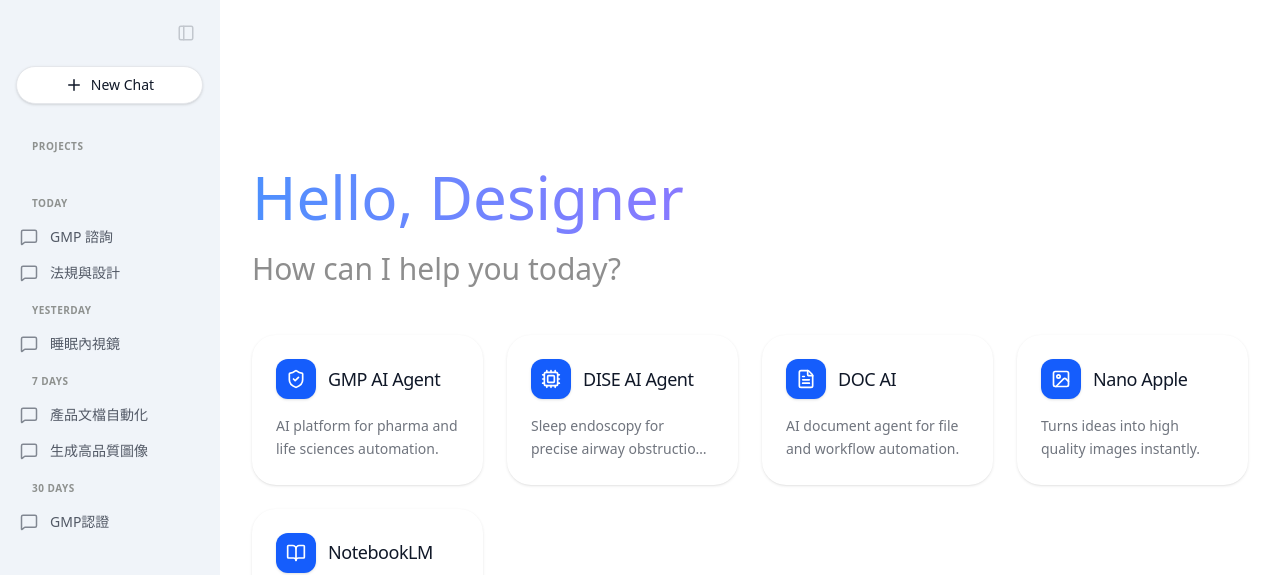
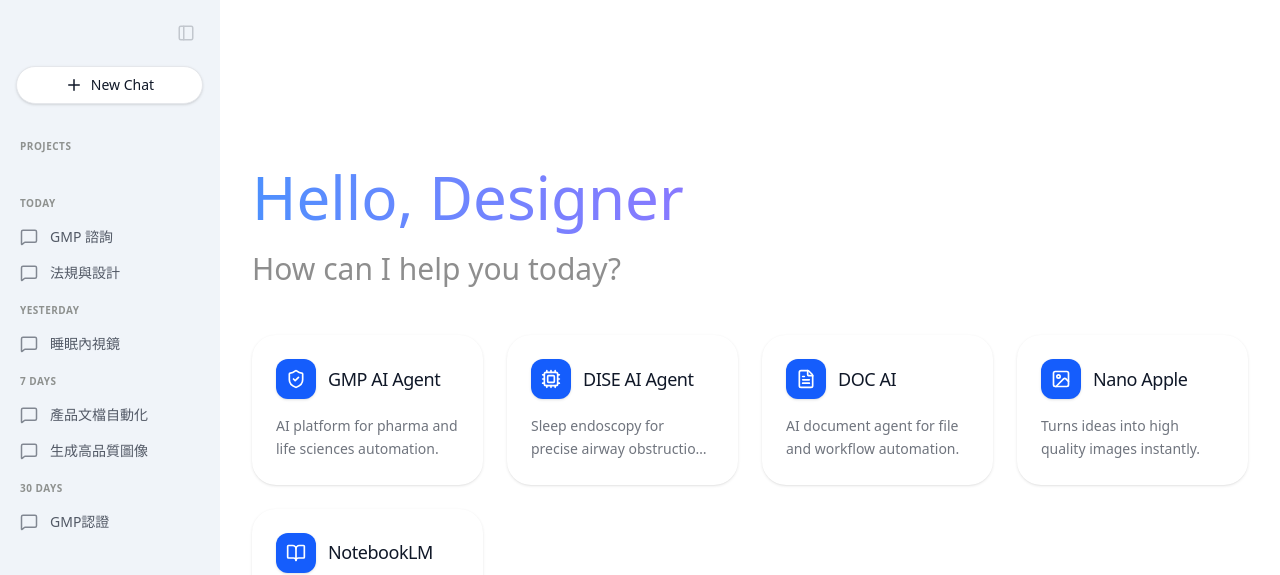
Before and after one commit to Liwei-Ji/ai-agent-input, a React (Vite) app: page / in a window 1280 px wide. Both pictures are taken after a click on the button "Nano Apple". Shown: the top 575 px of the page. Built offline with nearby package versions, Linux system fonts and the light colour scheme.

Commit message:
Reduce Projects and Recent title label padding from px-4 to px-1

```diff
--- a/src/pages/Sidebar.tsx
+++ b/src/pages/Sidebar.tsx
@@ -275,7 +275,7 @@ export const Sidebar: React.FC<SidebarProps> = ({
                         <>
                             {/* Projects Section */}
                             <div className="flex flex-col gap-1">
-                                <div className="flex items-center justify-between px-4 py-2 group">
+                                <div className="flex items-center justify-between px-1 py-2 group">
                                     {isSidebarOpen && <span className="text-[10px] font-bold text-[#8e918f] uppercase tracking-wider">Projects</span>}
                                     {isSidebarOpen && (
                                         <button
@@ -355,7 +355,7 @@ export const Sidebar: React.FC<SidebarProps> = ({
                             >
                                 {groupedChats.map(([groupName, chats]) => (
                                     <div key={groupName} className="flex flex-col gap-0">
-                                        {isSidebarOpen && <motion.p initial={{ opacity: 0 }} animate={{ opacity: 1 }} className="px-4 py-2 text-[10px] font-bold text-[#8e918f] uppercase tracking-wider">{groupName}</motion.p>}
+                                        {isSidebarOpen && <motion.p initial={{ opacity: 0 }} animate={{ opacity: 1 }} className="px-1 py-2 text-[10px] font-bold text-[#8e918f] uppercase tracking-wider">{groupName}</motion.p>}
                                         {chats.map((chat) => (
                                             <div key={chat.id} className="relative group/item">
                                                 {editingChatId === chat.id ? (
```
